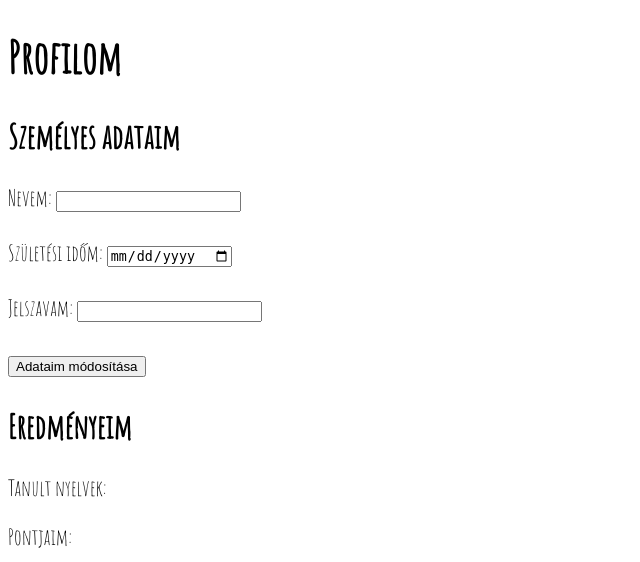
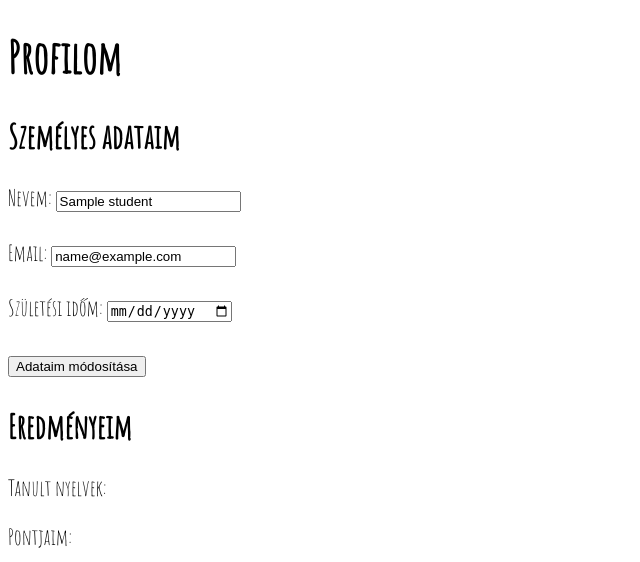
Before and after one commit to MKristof6/LazyLlamas, a Flask app: template templates/student-profile.html in a window 1280 px wide. Shown: the top 562 px of the page, without its empty margins (0-640 px from the left). Run offline with Flask 2, Linux system fonts and the light colour scheme; the template is opened without the code that fills it: most values are stand-ins (such as "Sample title", 1, 10 or a date in 2020).

Commit message:
feat: modify user detail

```diff
--- a/main.py
+++ b/main.py
@@ -124,7 +124,8 @@ def home():
     if not session:
         return redirect(url_for('login'))
     else:
-        return render_template('index.html')
+        id = session['id']
+        return render_template('index.html', id=id)
 
 
 @app.route('/my_exercises')
@@ -141,7 +142,7 @@ def profile():
         amigo = data_handler.get_teacher(session['id'])
         # Update data if modifying post request was sent
         if request.method == 'POST':
-            data_handler.update_teacher(request.form['name'], request.form['email'], request.form['birthday'], session['id'])
+            data_handler.update_teacher(request.form['name'], request.form['birthday'], request.form['email'], session['id'])
         else:
             return render_template('amigo-profile.html', amigo=amigo)
     else:
@@ -149,7 +150,9 @@ def profile():
         student = data_handler.get_student(session['id'])
         # Update data if modifying post request was sent
         if request.method == 'POST':
-            data_handler.update_student(request.form['name'], request.form['email'], request.form['birthday'])
+            data_handler.update_student(request.form['name'], request.form['email'], request.form['birthday'], session['id'])
+            student = data_handler.get_student(session['id'])
+            return render_template('student-profile.html', student=student)
         else:
             return render_template('student-profile.html', student=student)
 
--- a/templates/student-profile.html
+++ b/templates/student-profile.html
@@ -14,15 +14,16 @@ body {
 <h1> Profilom</h1>
 <h2>Személyes adataim</h2>
 
-<form action="/profile">
+<form action="/profile" method="post">
   <label for="name">Nevem:</label>
-  <input type="text" id="name" name="name"><br><br>
+  <input type="text" id="name" name="name" value="{{student['name']}}"><br><br>
+   <label for="email">Email:</label>
+  <input type="text" id="email" name="email" value="{{student['email']}}"><br><br>
   <label for="birthday">Születési időm:</label>
-  <input type="date" id="birthday" name="birthday"><br><br>
-  <label for="password">Jelszavam:</label>
-  <input type="password" id="password" name="password"><br><br>
+  <input type="date" id="birthday" name="birthday" value="{{student['birthday']}}"><br><br>
   <input type="submit"  value="Adataim módosítása">
 </form>
+
 
 <h2> Eredményeim </h2>
 <div id="progress">
```
